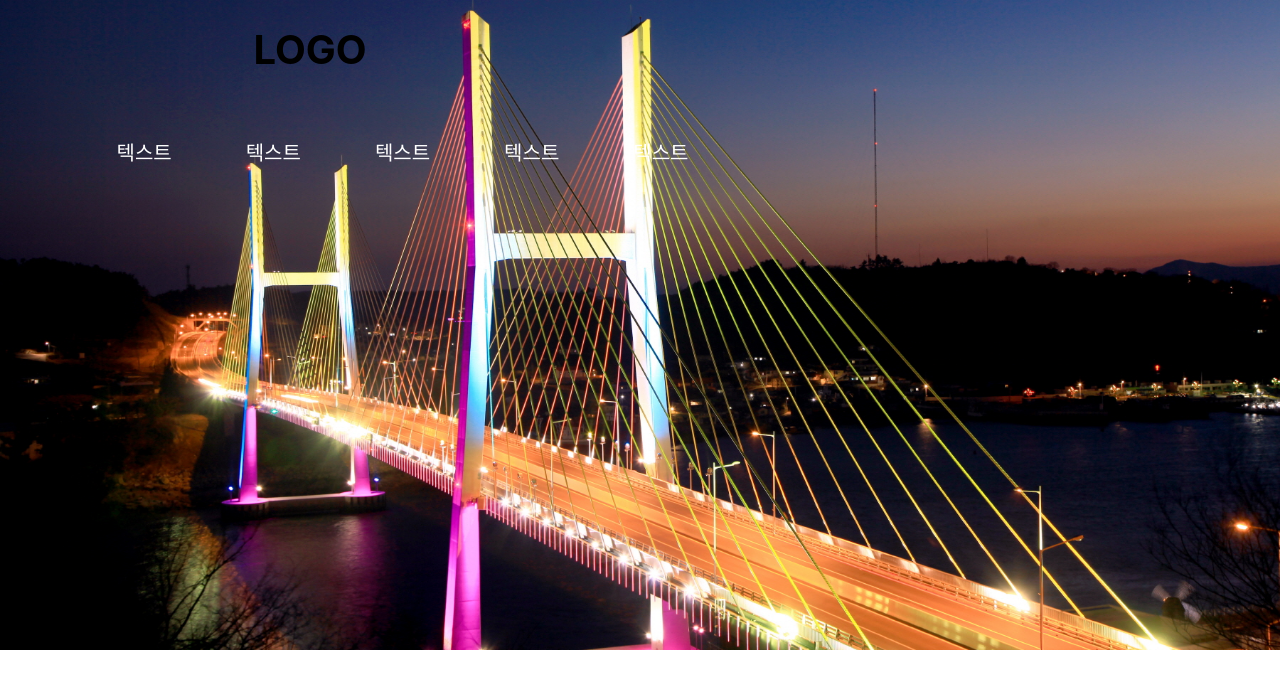
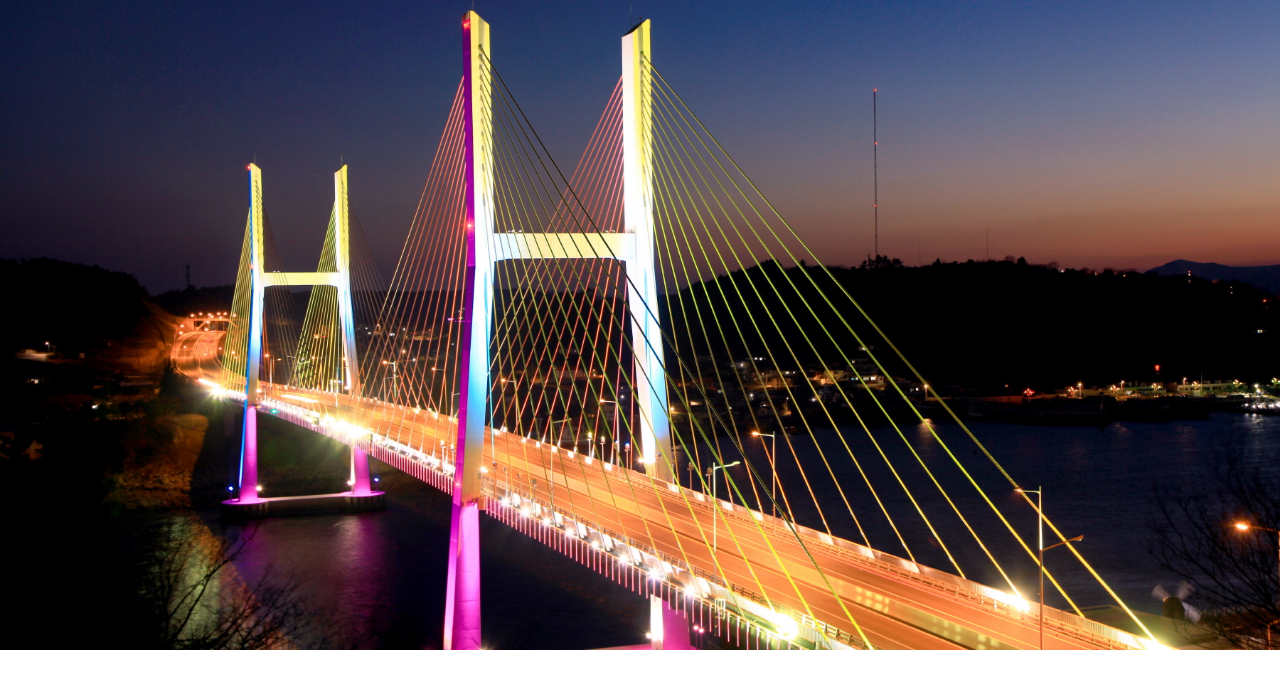
Before and after one commit to ykkc21/Capstone, a React (Create React App) app in the folder project/: page / in a window 1280 px wide. Shown: the top 688 px of the page. Built offline with nearby package versions, Linux system fonts and the light colour scheme.

Commit message:
commit
commit

```diff
--- a/project/src/App.js
+++ b/project/src/App.js
@@ -12,36 +12,7 @@ function App() {
 
   return (
     <Fragment>
-      <header className={style.Header}>
-        <h1 className={style.header_logo}>LOGO</h1>
-        <ul className={style.header_ul}>
-          <li className={style.header_li}>
-            <a className={style.header_a} href="https://www.naver.com">
-              텍스트
-            </a>
-          </li>
-          <li className={style.header_li}>
-            <a className={style.header_a} href="/">
-              텍스트
-            </a>
-          </li>
-          <li className={style.header_li}>
-            <a className={style.header_a} href="/">
-              텍스트
-            </a>
-          </li>
-          <li className={style.header_li}>
-            <a className={style.header_a} href="/">
-              텍스트
-            </a>
-          </li>
-          <li className={style.header_li}>
-            <a className={style.header_a} href="/">
-              텍스트
-            </a>
-          </li>
-        </ul>
-      </header>
+      <header className={style.Header}></header>
       <section className={style.View}></section>
     </Fragment>
   );
--- a/project/src/styles/App.module.css
+++ b/project/src/styles/App.module.css
@@ -24,28 +24,3 @@ body {
   background-size: cover;
   background-position: center;
 }
-
-.header_logo {
-  width: 620px;
-  height: 100%;
-  float: left;
-  text-align: center;
-  line-height: 100px;
-  font-size: 40px;
-}
-.header_ul {
-  width: 805px;
-  height: 100%;
-  float: left;
-  text-align: center;
-}
-
-.header_li {
-  display: inline-block;
-  font-size: 20px;
-  padding: 37px;
-}
-
-.header_a {
-  color: #fff;
-}
```
